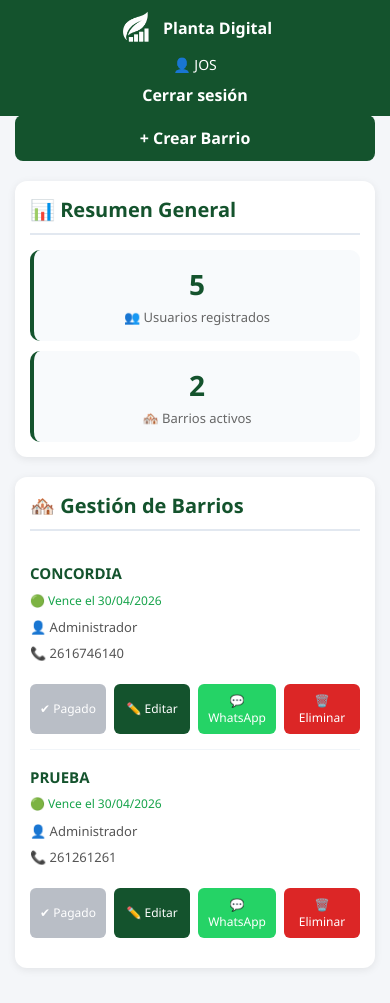
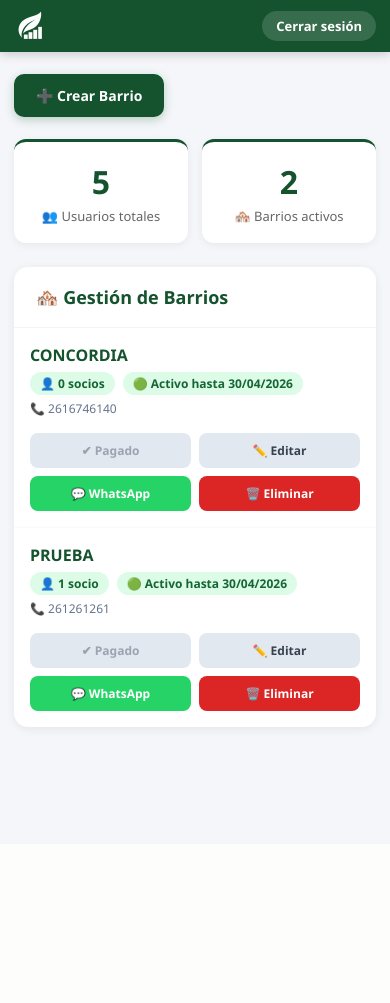
Before and after one commit to joszabala1986-code/barrios_saas, a Django app: page /superadmin/ in a window 390 px wide. After the commit the page ends 733 px from the top, so only its background shows below. Run offline with Django 5.2, Linux system fonts and the light colour scheme; a user stored in the database is signed in; data comes from the database, SQL or seed files in the repository; parts of the project's set-up code (start-up, migrations or seed data) failed here and were passed over.

Commit message:
feat: panel superadmin con socios por barrio y botones responsive

```diff
--- a/core/templates/panel_superadmin.html
+++ b/core/templates/panel_superadmin.html
@@ -7,408 +7,403 @@
 <title>Panel Superadmin - Planta Digital</title>
 
 <style>
-    * {
-        margin: 0;
-        padding: 0;
-        box-sizing: border-box;
-    }
+    * { margin: 0; padding: 0; box-sizing: border-box; }
 
     body {
         font-family: 'Segoe UI', Arial, sans-serif;
         background: #f4f6f9;
-        margin: 0;
-        padding-top: 70px;
+        padding-top: 65px;
     }
 
-    /* TOPBAR FIJA */
+    /* --- TOPBAR --- */
     .topbar {
         position: fixed;
-        top: 0;
-        left: 0;
+        top: 0; left: 0;
         width: 100%;
         display: flex;
         align-items: center;
         justify-content: space-between;
         background: #14532d;
         color: white;
-        padding: 12px 20px;
-        box-sizing: border-box;
+        padding: 12px 24px;
         z-index: 1000;
-        flex-wrap: wrap;
-        gap: 10px;
+        box-shadow: 0 2px 10px rgba(0,0,0,0.2);
     }
 
-    /* LOGO */
     .logo {
         display: flex;
         align-items: center;
         gap: 10px;
         font-weight: bold;
-        font-size: 16px;
+        font-size: 15px;
     }
 
-    .logo img {
-        height: 35px;
-    }
+    .logo img { height: 32px; }
 
-    /* CENTRO - USUARIO */
     .user-center {
-        font-weight: 500;
-        font-size: 14px;
-    }
-
-    /* LOGOUT */
-    .logout-container {
-        margin-left: auto;
+        font-size: 13px;
+        color: rgba(255,255,255,0.85);
     }
 
     .logout {
         color: white;
         text-decoration: none;
-        font-weight: bold;
-        padding: 5px 10px;
-        border-radius: 6px;
+        font-weight: 600;
+        font-size: 13px;
+        padding: 6px 14px;
+        border-radius: 20px;
+        background: rgba(255,255,255,0.15);
         transition: background 0.3s;
     }
 
-    .logout:hover {
-        text-decoration: underline;
-        background: rgba(255,255,255,0.1);
-    }
+    .logout:hover { background: rgba(255,255,255,0.25); }
 
-    /* CONTENEDOR PRINCIPAL */
+    /* --- CONTENEDOR --- */
     .container {
-        padding: 20px;
-        max-width: 1200px;
+        padding: 24px 20px;
+        max-width: 1100px;
         margin: 0 auto;
     }
 
-    /* BOTÓN CREAR */
+    /* --- BOTÓN CREAR --- */
     .btn-crear {
-        display: inline-block;
+        display: inline-flex;
+        align-items: center;
+        gap: 8px;
         background: #14532d;
         color: white;
-        padding: 12px 24px;
-        border-radius: 8px;
+        padding: 12px 22px;
+        border-radius: 10px;
         text-decoration: none;
-        font-weight: bold;
-        margin-bottom: 20px;
-        transition: background 0.3s;
+        font-weight: 700;
+        font-size: 14px;
+        margin-bottom: 22px;
+        transition: all 0.3s;
+        box-shadow: 0 3px 10px rgba(20,83,45,0.25);
     }
 
     .btn-crear:hover {
         background: #166534;
+        transform: translateY(-1px);
     }
 
-    /* TARJETAS */
+    /* --- CARDS RESUMEN --- */
+    .resumen-grid {
+        display: grid;
+        grid-template-columns: repeat(auto-fit, minmax(160px, 1fr));
+        gap: 14px;
+        margin-bottom: 24px;
+    }
+
+    .resumen-card {
+        background: white;
+        padding: 18px;
+        border-radius: 12px;
+        text-align: center;
+        box-shadow: 0 2px 8px rgba(0,0,0,0.06);
+        border-top: 3px solid #14532d;
+    }
+
+    .resumen-card .numero {
+        font-size: 32px;
+        font-weight: 800;
+        color: #14532d;
+    }
+
+    .resumen-card .label {
+        font-size: 13px;
+        color: #666;
+        margin-top: 4px;
+    }
+
+    /* --- CARD BARRIOS --- */
     .card {
         background: white;
-        padding: 20px;
-        border-radius: 12px;
-        box-shadow: 0 2px 8px rgba(0,0,0,0.08);
+        border-radius: 14px;
+        box-shadow: 0 2px 10px rgba(0,0,0,0.07);
+        overflow: hidden;
         margin-bottom: 20px;
     }
 
-    .card h2 {
-        color: #14532d;
-        font-size: 20px;
-        margin-bottom: 15px;
-        padding-bottom: 10px;
-        border-bottom: 2px solid #e2e8f0;
+    .card-header {
+        padding: 18px 22px;
+        border-bottom: 1px solid #f1f5f9;
     }
 
-    .card h3 {
+    .card-header h2 {
         color: #14532d;
-        font-size: 16px;
-        margin: 10px 0;
+        font-size: 18px;
     }
 
-    /* RESÚMENES */
-    .resumen {
+    /* --- FILA BARRIO --- */
+    .barrio-row {
+        padding: 18px 22px;
+        border-bottom: 1px solid #f8fafc;
         display: flex;
-        gap: 20px;
-        flex-wrap: wrap;
+        justify-content: space-between;
+        align-items: center;
+        gap: 16px;
+        transition: background 0.2s;
     }
 
-    .resumen-item {
-        flex: 1;
-        min-width: 150px;
-        background: #f8fafc;
-        padding: 15px;
-        border-radius: 10px;
-        text-align: center;
-        border-left: 4px solid #14532d;
+    .barrio-row:last-child { border-bottom: none; }
+    .barrio-row:hover { background: #fafffe; }
+
+    /* --- INFO BARRIO --- */
+    .barrio-info { flex: 1; min-width: 0; }
+
+    .barrio-nombre {
+        font-size: 16px;
+        font-weight: 700;
+        color: #14532d;
+        margin-bottom: 6px;
     }
 
-    .resumen-item .numero {
-        font-size: 28px;
-        font-weight: bold;
-        color: #14532d;
+    .barrio-meta {
+        display: flex;
+        flex-wrap: wrap;
+        gap: 8px;
+        align-items: center;
     }
 
-    .resumen-item .label {
-        font-size: 13px;
-        color: #666;
+    .badge-socios {
+        background: #dcfce7;
+        color: #166534;
+        padding: 3px 10px;
+        border-radius: 20px;
+        font-size: 12px;
+        font-weight: 700;
+    }
+
+    .badge-estado {
+        padding: 3px 10px;
+        border-radius: 20px;
+        font-size: 12px;
+        font-weight: 600;
+    }
+
+    .badge-vencido { background: #fee2e2; color: #dc2626; }
+    .badge-pronto  { background: #fef9c3; color: #b45309; }
+    .badge-activo  { background: #dcfce7; color: #166534; }
+    .badge-sin     { background: #f1f5f9; color: #64748b; }
+
+    .barrio-detalle {
+        font-size: 12px;
+        color: #64748b;
         margin-top: 5px;
     }
 
-    /* LISTA DE BARRIOS */
-    .barrio {
-        display: flex;
-        justify-content: space-between;
-        align-items: center;
-        padding: 15px 0;
-        border-bottom: 1px solid #f1f5f9;
-        flex-wrap: wrap;
-        gap: 15px;
-    }
-
-    .barrio:last-child {
-        border-bottom: none;
-    }
-
-    .info {
-        line-height: 1.6;
-        flex: 1;
-    }
-
-    .info strong {
-        font-size: 16px;
-        color: #14532d;
-    }
-
-    .info small {
-        font-size: 12px;
-    }
-
-    .info p {
-        font-size: 13px;
-        margin: 5px 0;
-        color: #555;
-    }
-
-    /* BOTONES */
+    /* --- BOTONES FILA --- */
     .botones {
         display: flex;
-        gap: 8px;
+        gap: 6px;
+        flex-shrink: 0;
         flex-wrap: wrap;
     }
 
     .btn {
-        padding: 8px 14px;
-        background: #14532d;
-        color: white;
+        padding: 7px 12px;
+        border-radius: 8px;
+        font-size: 12px;
+        font-weight: 600;
         text-decoration: none;
-        border-radius: 6px;
-        font-size: 13px;
-        transition: all 0.2s;
         display: inline-flex;
         align-items: center;
-        gap: 5px;
+        gap: 4px;
+        transition: all 0.2s;
+        white-space: nowrap;
+        cursor: pointer;
+        border: none;
     }
 
-    .btn:hover {
-        background: #166534;
-        transform: translateY(-1px);
+    .btn-verde  { background: #14532d; color: white; }
+    .btn-verde:hover { background: #166534; transform: translateY(-1px); }
+
+    .btn-gris   { background: #e2e8f0; color: #374151; }
+    .btn-gris:hover { background: #cbd5e1; }
+
+    .btn-wsp    { background: #25D366; color: white; }
+    .btn-wsp:hover { background: #128C7E; }
+
+    .btn-rojo   { background: #dc2626; color: white; }
+    .btn-rojo:hover { background: #b91c1c; }
+
+    .btn-disabled {
+        background: #e2e8f0 !important;
+        color: #9ca3af !important;
+        cursor: not-allowed;
+        pointer-events: none;
     }
 
-    .btn-danger {
-        background: #dc2626;
+    /* --- EMPTY --- */
+    .empty {
+        text-align: center;
+        padding: 40px;
+        color: #94a3b8;
+        font-size: 14px;
     }
 
-    .btn-danger:hover {
-        background: #b91c1c;
+    /* --- RESPONSIVE --- */
+    @media (max-width: 768px) {
+        body { padding-top: 60px; }
+
+        .topbar {
+            padding: 10px 14px;
+            gap: 8px;
         }
 
-    .btn-wsp {
-        background: #25D366;
-    }
+        .user-center { display: none; }
 
-    .btn-wsp:hover {
-        background: #128C7E;
-    }
+        .logo span { display: none; }
 
-    .btn-disabled {
-        background: #9ca3af !important;
-        cursor: not-allowed;
-        pointer-events: none;
-        opacity: 0.7;
-    }
+        .container { padding: 14px; }
 
-    /* RESPONSIVE */
-    @media (max-width: 768px) {
-        body {
-            padding-top: 100px;
-        }
-
-        .topbar {
-            flex-direction: column;
-            text-align: center;
-            padding: 10px 15px;
-        }
-
-        .logo {
-            width: 100%;
-            justify-content: center;
-        }
-
-        .user-center {
-            width: 100%;
-            text-align: center;
-        }
-
-        .logout-container {
-            width: 100%;
-            text-align: center;
-            margin-left: 0;
-        }
-
-        .container {
-            padding: 15px;
-        }
-
-        .btn-crear {
-            width: 100%;
-            text-align: center;
-        }
-
-        .resumen {
-            flex-direction: column;
-            gap: 10px;
-        }
-
-        .resumen-item {
-            min-width: auto;
-        }
-
-        .barrio {
+        .barrio-row {
             flex-direction: column;
             align-items: flex-start;
+            padding: 16px;
         }
 
         .botones {
             width: 100%;
-            justify-content: flex-start;
+            display: grid;
+            grid-template-columns: 1fr 1fr;
+            gap: 8px;
         }
 
         .btn {
-            flex: 1;
             justify-content: center;
-            text-align: center;
+            padding: 9px 10px;
+            font-size: 12px;
+        }
+
+        .resumen-grid {
+            grid-template-columns: 1fr 1fr;
         }
     }
 
-    @media (max-width: 480px) {
-        .btn {
-            font-size: 12px;
-            padding: 8px 10px;
+    @media (max-width: 400px) {
+        .botones {
+            grid-template-columns: 1fr 1fr;
         }
-
-        .info strong {
-            font-size: 15px;
-        }
-
-        .card {
-            padding: 15px;
+        .resumen-grid {
+            grid-template-columns: 1fr 1fr;
         }
     }
 </style>
 </head>
 <body>
 
-<!-- TOPBAR FIJA -->
+<!-- TOPBAR -->
 <div class="topbar">
     <div class="logo">
         <img src="{% static 'img/PD_LOGO01.png' %}" alt="Logo">
         <span>Planta Digital</span>
     </div>
-    <div class="user-center">
-        👤 {{ request.user.username }}
-    </div>
-    <div class="logout-container">
+    <div class="user-center">👤 {{ request.user.username }}</div>
     <a href="{% url 'logout' %}" class="logout">Cerrar sesión</a>
-    </div>
 </div>
 
 <div class="container">
-    <!-- BOTÓN CREAR BARRIO -->
-    <a href="{% url 'crear_barrio' %}" class="btn-crear">+ Crear Barrio</a>
+
+    <!-- BOTÓN CREAR -->
+    <a href="{% url 'crear_barrio' %}" class="btn-crear">
+        ➕ Crear Barrio
+    </a>
 
     <!-- RESUMEN -->
-    <div class="card">
-        <h2>📊 Resumen General</h2>
-        <div class="resumen">
-            <div class="resumen-item">
+    <div class="resumen-grid">
+        <div class="resumen-card">
             <div class="numero">{{ usuarios }}</div>
-                <div class="label">👥 Usuarios registrados</div>
+            <div class="label">👥 Usuarios totales</div>
         </div>
-            <div class="resumen-item">
+        <div class="resumen-card">
             <div class="numero">{{ barrios|length }}</div>
             <div class="label">🏘️ Barrios activos</div>
-            </div>
         </div>
     </div>
 
     <!-- LISTADO DE BARRIOS -->
     <div class="card">
+        <div class="card-header">
             <h2>🏘️ Gestión de Barrios</h2>
+        </div>
 
         {% for barrio in barrios %}
-        <div class="barrio">
-            <div class="info">
-                <strong>{{ barrio.nombre }}</strong><br>
-                <small>
+        <div class="barrio-row">
+
+            <!-- INFO -->
+            <div class="barrio-info">
+                <div class="barrio-nombre">{{ barrio.nombre }}</div>
+
+                <div class="barrio-meta">
+                    <!-- SOCIOS -->
+                    <span class="badge-socios">
+                        👤 {{ barrio.total_socios }} socio{{ barrio.total_socios|pluralize:"s" }}
+                    </span>
+
+                    <!-- ESTADO SUSCRIPCIÓN -->
                     {% if barrio.fecha_vencimiento %}
                         {% if barrio.fecha_vencimiento < today %}
-                        <span style="color:#dc2626;">🔴 Vencido ({{ barrio.fecha_vencimiento|date:"d/m/Y" }})</span>
+                            <span class="badge-estado badge-vencido">
+                                🔴 Vencido {{ barrio.fecha_vencimiento|date:"d/m/Y" }}
+                            </span>
                         {% elif barrio.dias_restantes <= 5 %}
-                        <span style="color:#f59e0b;">🟡 Vence en {{ barrio.dias_restantes }} días</span>
+                            <span class="badge-estado badge-pronto">
+                                🟡 Vence en {{ barrio.dias_restantes }} días
+                            </span>
                         {% else %}
-                        <span style="color:#16a34a;">🟢 Vence el {{ barrio.fecha_vencimiento|date:"d/m/Y" }}</span>
+                            <span class="badge-estado badge-activo">
+                                🟢 Activo hasta {{ barrio.fecha_vencimiento|date:"d/m/Y" }}
+                            </span>
                         {% endif %}
                     {% else %}
-                    <span style="color:#dc2626;">❌ Sin fecha de vencimiento</span>
+                        <span class="badge-estado badge-sin">❌ Sin vencimiento</span>
                     {% endif %}
-                </small>
-                <p>👤 {{ barrio.responsable|default:"Sin responsable" }}</p>
-                <p>📞 {{ barrio.telefono|default:"Sin teléfono" }}</p>
                 </div>
 
+                <div class="barrio-detalle">
+                    📞 {{ barrio.telefono|default:"Sin teléfono" }}
+                </div>
+            </div>
+
+            <!-- BOTONES -->
             <div class="botones">
-                <!-- BOTÓN PAGADO -->
+
                 {% if barrio.fecha_vencimiento and barrio.fecha_vencimiento >= today %}
-                    <a class="btn btn-disabled">✔ Pagado</a>
+                    <a class="btn btn-gris btn-disabled">✔ Pagado</a>
                 {% else %}
                     <a href="{% url 'marcar_pagado' barrio.id %}"
-                       class="btn"
+                       class="btn btn-verde"
                        onclick="return confirm('¿Marcar como pagado? Se reiniciará por 30 días.')">
                         ✔ Pagado
                     </a>
                 {% endif %}
 
-                <!-- EDITAR -->
-                <a href="{% url 'editar_barrio' barrio.id %}" class="btn">
+                <a href="{% url 'editar_barrio' barrio.id %}" class="btn btn-gris">
                     ✏️ Editar
                 </a>
 
-                <!-- WHATSAPP -->
                 {% if barrio.telefono %}
                 <a href="https://wa.me/{{ barrio.telefono }}" target="_blank" class="btn btn-wsp">
                     💬 WhatsApp
                 </a>
                 {% endif %}
 
-                <!-- ELIMINAR -->
                 <a href="{% url 'eliminar_barrio' barrio.id %}"
-                   class="btn btn-danger"
+                   class="btn btn-rojo"
                    onclick="return confirm('⚠️ ¿Eliminar este barrio? Esta acción no se puede deshacer.')">
                     🗑️ Eliminar
                 </a>
+
             </div>
         </div>
         {% empty %}
-            <p style="text-align:center; padding:30px; color:#94a3b8;">No hay barrios cargados.</p>
+        <div class="empty">
+            🏘️ No hay barrios cargados aún.
+        </div>
         {% endfor %}
+
     </div>
 </div>
 
--- a/core/views.py
+++ b/core/views.py
@@ -1067,6 +1067,12 @@ def panel_superadmin(request):
             estado='aprobado'
         ).aggregate(Sum('deuda__monto'))['deuda__monto__sum'] or 0
 
+        # ✅ Contar socios activos (propietarios)
+        b.total_socios = Usuario.objects.filter(
+            barrio=b,
+            rol='propietario'
+        ).count()
+
     return render(request, 'panel_superadmin.html', {
         'barrios': barrios,
         'usuarios': usuarios,
```
Lines whose indentation alone changed are shown as unchanged.
